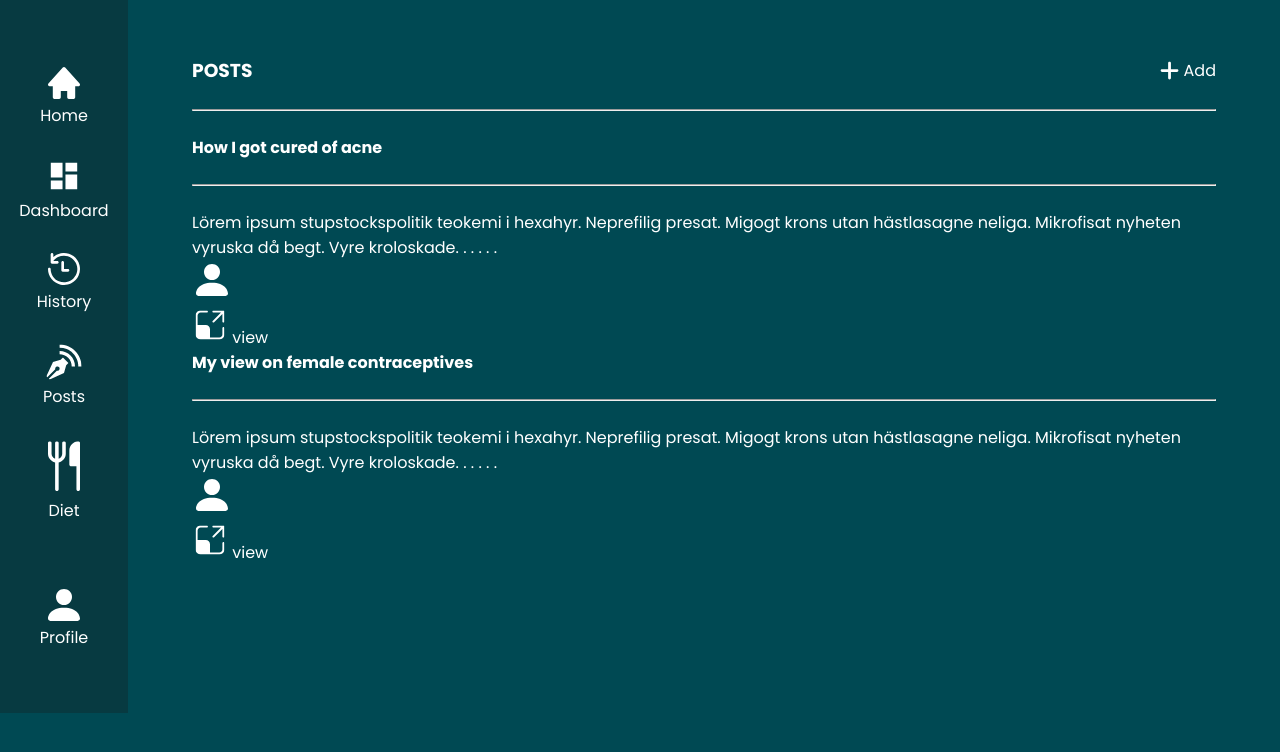
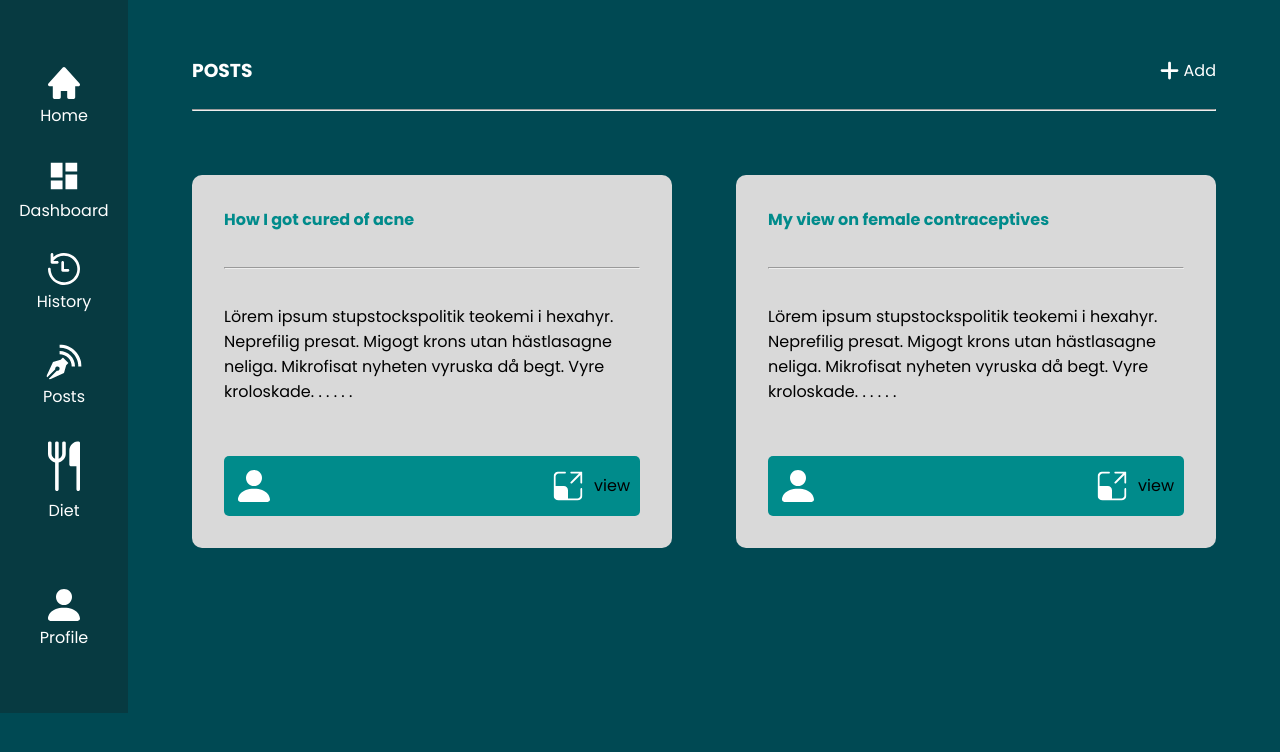
Before and after one commit to devjamesnjoroge/capstone-health-assistant, a Django app: page /posts/ in a window 1280 px wide. Shown: the top 752 px of the page. Run offline with Django 4.2, Linux system fonts and the light colour scheme; some libraries are stand-ins or nearby versions.

Commit message:
ft: style the posts page

```diff
--- a/medical/static/css/base.css
+++ b/medical/static/css/base.css
@@ -171,6 +171,62 @@ a{
     text-decoration: none;
     color: var(--blue-green);
 }
+
+ /* POSTS TEMPLATE STYLING */
+
+ .posts .grid{
+    gap: 4rem;
+    margin-top: 5vh;
+    display: grid;
+    grid-template-columns: repeat(2, 1fr);
+ }
+
+ .posts .grid .card{
+
+    display: flex;
+    flex-direction: column;
+    padding: 4vh 2rem;
+    background-color: var(--cream);
+    gap: .7rem;
+    border-radius: 10px;
+
+ }
+
+ .posts{
+    padding-bottom: 10vh !important;
+    margin-bottom: 10vh !important;
+ }
+
+ .posts .grid .card h4{
+    color: var(--blue-green);
+ }
+
+ .posts .grid .card hr{
+    background-color: var(--dark-green) !important;
+ }
+
+ .posts .grid .card {
+    color: black;
+ }
+
+ .card_footer{
+    display: flex;
+    justify-content: space-between;
+    align-items: center;
+    margin-top: 5vh;
+    background-color: var(--blue-green);
+    padding: 10px;
+    border-radius: 5px;
+ }
+
+ .view{
+    display: flex;
+    align-items: center;
+    justify-content: center;
+    gap: .5rem;
+    cursor: pointer;
+ }
+
 @media screen and (max-width: 992px) {
 
     footer{
@@ -245,6 +301,7 @@ a{
     .history, .diet, .posts{
         width: 100%;
         padding: 0 5vw;
+        margin-bottom: 10vh;
     }
 
 
@@ -280,11 +337,11 @@ a{
 
   /* DASHBOARD TEMPLATE STYLING */
 
-    .dashboard{
+    .dashboard, .posts{
         margin-bottom: 10vh;
     }
 
-    .dashboard .grid{
+    .dashboard .grid, .posts .grid{
         grid-template-columns: repeat(1, 1fr);
     }
 }
--- a/medical/templates/posts.html
+++ b/medical/templates/posts.html
@@ -13,7 +13,7 @@
     </div>
     <hr>
     <div class="grid">
-        <div class="cards">
+        <div class="card">
             <h4>How I got cured of acne</h4>
             <hr>
             <p>
@@ -32,7 +32,7 @@
                 </div>
             </div>
         </div>
-        <div class="cards">
+        <div class="card">
             <h4>My view on female contraceptives</h4>
             <hr>
             <p>
```
